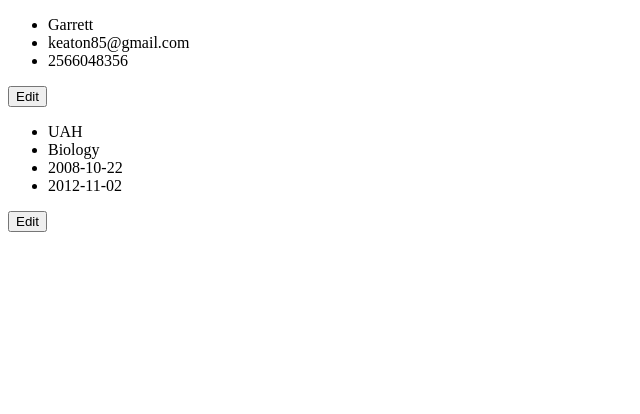
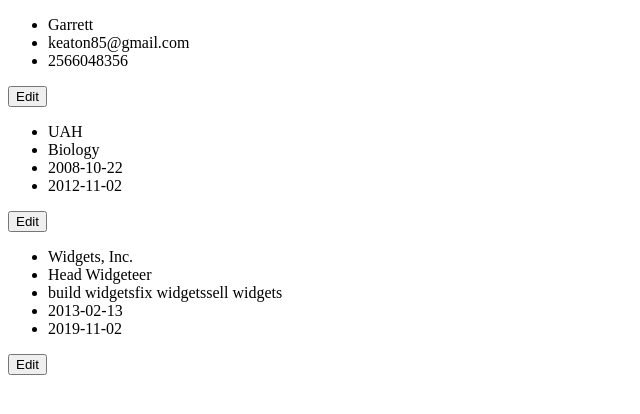
Before and after one commit to gband85/cv-project, a React (Create React App) app: page / in a window 1280 px wide. Shown: the top 414 px of the page, without its empty margins (0-640 px from the left). Built offline with nearby package versions, Linux system fonts and the light colour scheme; the HTML template or start-up script is replaced by a standard one.

Commit message:
add professionSection

```diff
--- a/src/App.js
+++ b/src/App.js
@@ -21,11 +21,11 @@
 schoolSubject: "Biology",
 schoolStart: "2008-10-22",
 schoolEnd: "2012-11-02",
-// company: "",
-// position: "",
-// tasks: "",
-// positionStart: "",
-// positionEnd: "",
+ company: "Widgets, Inc.",
+ position: "Head Widgeteer",
+ tasks: ["build widgets","fix widgets","sell widgets"],
+ positionStart: "2013-02-13",
+ positionEnd: "2019-11-02",
    }
   this.handleChange=this.handleChange.bind(this);
   this.editGeneralFn=this.editGeneralFn.bind(this);
@@ -51,13 +51,13 @@
 };
 onSubmitProfession = (e) => {
   this.setState({
-    sendProfession: true
+    editProfession: false,
 });
 e.preventDefault();
 };
 editGeneralFn=()=>{
   this.setState({
-    editGeneral:true
+    editGeneral:true,
   })
    // return <GeneralForm onSubmitGeneral={this.onSubmitGeneral} handleChange={this.handleChange} {...this.state}/>
   }
@@ -98,13 +98,14 @@
 
  }
  else {
-   professionSection=<Profession {...this.state} editEducationFn={this.editEducationFn}/>
+   professionSection=<Profession {...this.state} editProfessionFn={this.editProfessionFn}/>
  }
   return (
     <div>
 {generalSection}
 {/* <bsutton onClick={this.sendGeneral()}></button> */}
 {educationSection}
+{professionSection}
            {/* {this.state.sendEducation && <Education {...this.state}/>}
 
 {this.state.sendProfession && <Profession {...this.state}/>} } */}
```
